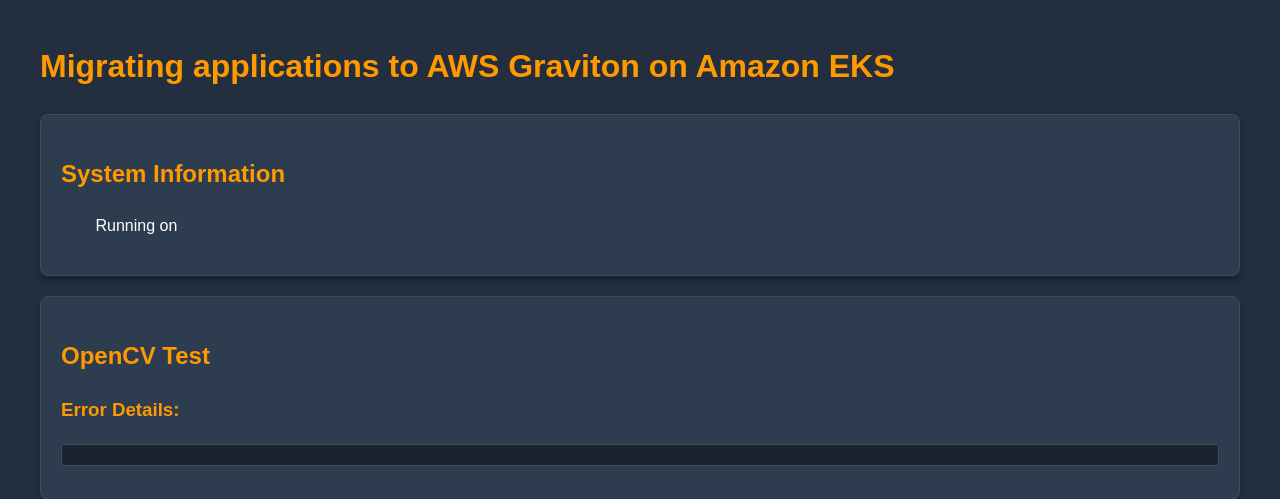
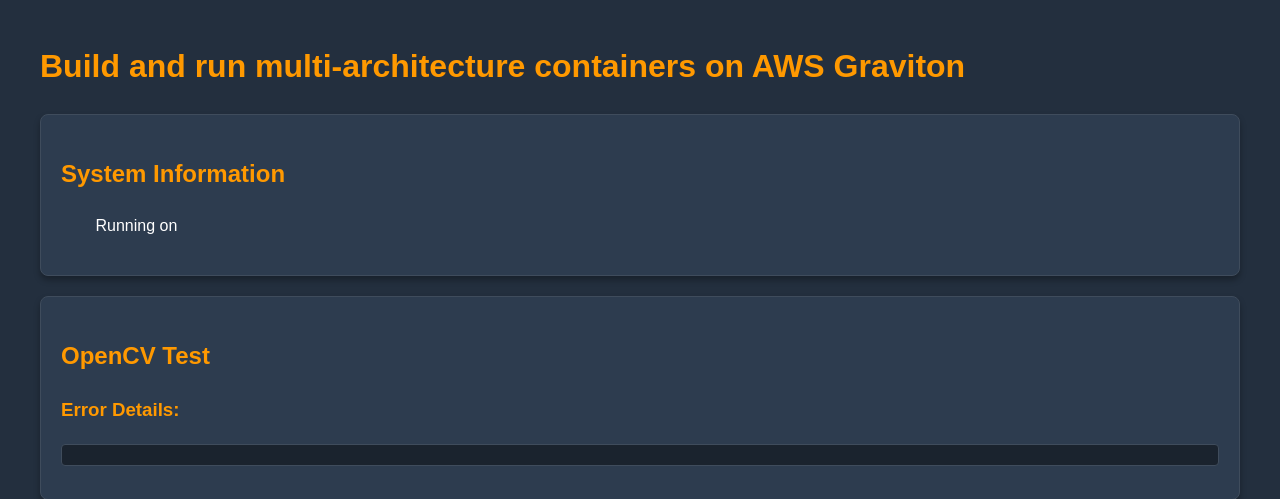
Before and after one commit to aws-samples/sample-multi-arch-containers, a Flask app: template src/templates/index.html in a window 1280 px wide. Shown: the top 499 px of the page. Run offline with Flask 2, Linux system fonts and the light colour scheme; the template is opened without the code that fills it, so the values that code supplies are empty.

Commit message:
Updated title

```diff
--- a/src/app.py
+++ b/src/app.py
@@ -19,6 +19,9 @@ ARCH_MAP = {
     'aarch64': 'arm64',
 }
 STD_ARCH = ARCH_MAP.get(ARCH, ARCH)
+
+# Default port
+DEFAULT_PORT = 5000
 
 def process_image_with_opencv():
     """
@@ -108,4 +111,12 @@ def serve_static(filename):
     return send_from_directory(app.static_folder, filename)
 
 if __name__ == '__main__':
-    app.run(host='0.0.0.0', port=5000, debug=True)
+    port = DEFAULT_PORT
+
+    if len(sys.argv) > 1:
+        try:
+            port = int(sys.argv[1])
+        except ValueError:
+            print(f"Invalid port number: {sys.argv[1]}")
+
+    app.run(host='0.0.0.0', port=port, debug=True)
--- a/src/templates/index.html
+++ b/src/templates/index.html
@@ -1,7 +1,7 @@
 <!DOCTYPE html>
 <html>
 <head>
-    <title>Migrating applications to AWS Graviton on Amazon EKS</title>
+    <title>Build and run multi-architecture containers on AWS Graviton</title>
     <style>
         :root {
             /* AWS Dark Theme Color Palette */
@@ -129,7 +129,7 @@
     </style>
 </head>
 <body>
-    <h1>Migrating applications to AWS Graviton on Amazon EKS</h1>
+    <h1>Build and run multi-architecture containers on AWS Graviton</h1>
 
     <div class="arch-info container">
         <h2>System Information</h2>
```
